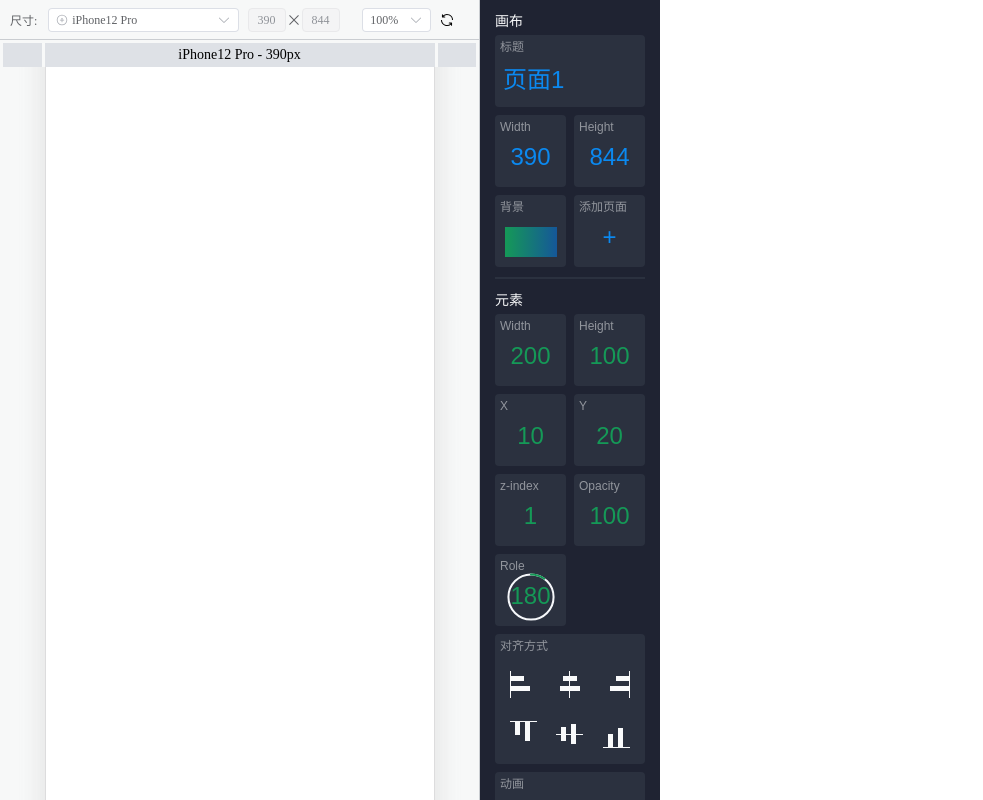
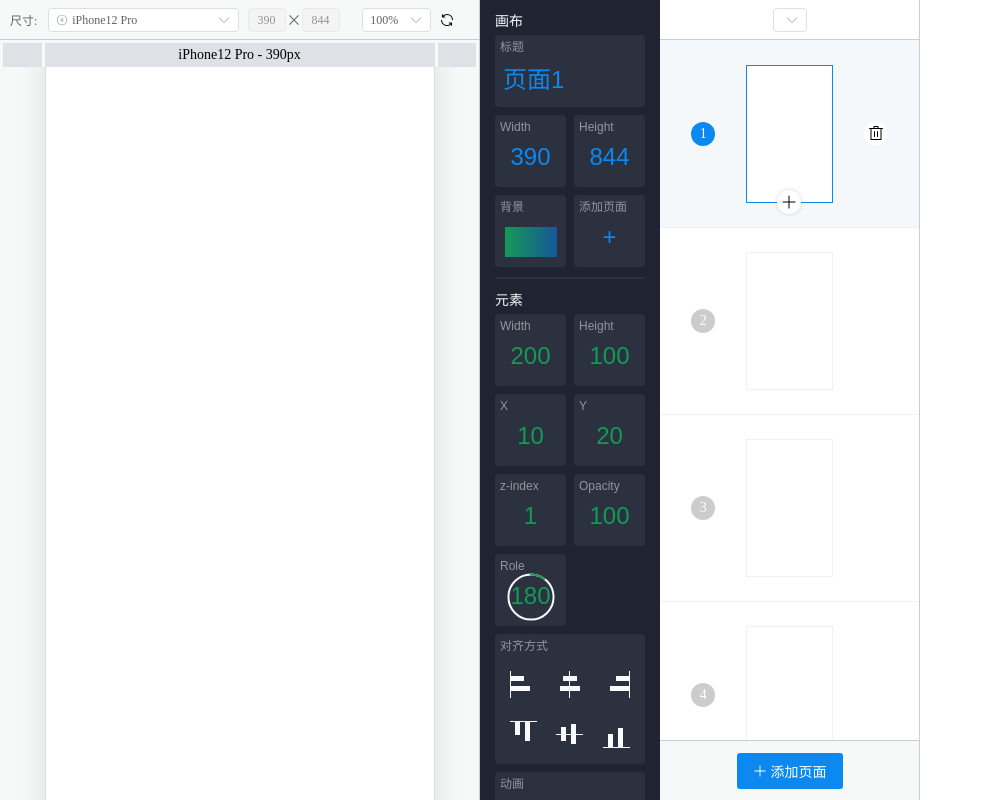
Before and after one commit to zxlin429/h5-auto, a Vue app: page / in a window 1280 px wide. Shown: the whole page, without its empty margins (0-983 px from the left). Built offline with nearby package versions, Linux system fonts and the light colour scheme.

Commit message:
[IMP]页面编辑器样式搭建

```diff
--- a/src/views/home/Home-view.vue
+++ b/src/views/home/Home-view.vue
@@ -2,7 +2,7 @@
  * @Author       : zxlin
  * @Date         : 2023-04-27 14:39:17
  * @LastEditors  : zxlin
- * @LastEditTime : 2023-04-28 22:07:53
+ * @LastEditTime : 2023-05-01 02:19:18
  * @FilePath     : /h5-auto/src/views/home/Home-view.vue
  * @Description  :
 -->
@@ -16,12 +16,17 @@
     <div class="element-tools">
       <element-tools></element-tools>
     </div>
+    <!-- 页面操作区 -->
+    <div class="page-tools">
+      <page-tools></page-tools>
+    </div>
   </div>
 </template>
 
 <script setup lang="ts">
 import DevTools from './components/dev-tools/dev-tools.vue';
 import ElementTools from './components/element-tools/element-tools.vue';
+import PageTools from './components/page-tools/page-tools.vue';
 </script>
 <style scoped>
 .home-view {
@@ -36,4 +41,7 @@ import ElementTools from './components/element-tools/element-tools.vue';
 .element-tools {
   width: 180px;
 }
+.page-tools {
+  width: 260px;
+}
 </style>
--- /dev/null
+++ b/src/views/home/components/page-tools/components/add-page/add-page.vue
@@ -0,0 +1,48 @@
+<!--
+ * @Author       : zxlin
+ * @Date         : 2023-05-01 02:25:54
+ * @LastEditors  : zxlin
+ * @LastEditTime : 2023-05-01 02:44:59
+ * @FilePath     : /h5-auto/src/views/home/components/page-tools/components/add-page/add-page.vue
+ * @Description  : add-page
+-->
+<template>
+  <div class="add-page">
+    <div class="add">
+      <el-icon><Plus /></el-icon>
+      <span>添加页面</span>
+    </div>
+  </div>
+</template>
+<script setup lang="ts">
+import { Plus } from '@element-plus/icons-vue';
+</script>
+<style scoped>
+.add-page {
+  height: 60px;
+  border-top: 1px solid rgb(202, 205, 209);
+  background: rgb(247, 248, 248);
+  display: flex;
+  justify-content: center;
+  align-items: center;
+}
+.add {
+  width: 106px;
+  height: 36px;
+  background: #0b89f0;
+  border-radius: 3px;
+  color: #fff;
+  display: flex;
+  justify-content: center;
+  align-items: center;
+  font-size: 14px;
+  cursor: pointer;
+  transition: 0.4s;
+}
+.add:hover {
+  background-color: #2c72ff;
+}
+.add > span {
+  margin-left: 4px;
+}
+</style>
--- /dev/null
+++ b/src/views/home/components/page-tools/components/page-list/components/page-main.vue
@@ -0,0 +1,138 @@
+<!--
+ * @Author       : zxlin
+ * @Date         : 2023-05-01 14:07:41
+ * @LastEditors  : zxlin
+ * @LastEditTime : 2023-05-01 14:48:35
+ * @FilePath     : /h5-auto/src/views/home/components/page-tools/components/page-list/components/page-main.vue
+ * @Description  : page-main
+-->
+<template>
+  <div class="page-main" :class="{ active: currentPage === pageInfo.id }">
+    <el-row>
+      <el-col :span="8">
+        <div class="serial-number">
+          <div>{{ pageInfo.index + 1 || 1 }}</div>
+        </div>
+      </el-col>
+      <el-col :span="8">
+        <div class="phone-main-min">
+          <div class="add-page">
+            <el-icon><Plus /></el-icon>
+          </div>
+        </div>
+      </el-col>
+      <el-col :span="8">
+        <div class="function">
+          <div class="delete-page">
+            <el-icon><Delete /></el-icon>
+          </div>
+        </div>
+      </el-col>
+    </el-row>
+  </div>
+</template>
+<script setup lang="ts">
+import { computed, ref } from 'vue';
+import { Delete, Plus } from '@element-plus/icons-vue';
+const props = defineProps({
+  pageInfo: {
+    type: Object,
+    // eslint-disable-next-line @typescript-eslint/no-empty-function
+    default: () => {},
+  },
+});
+const pageInfo = computed(() => {
+  return props.pageInfo;
+});
+
+const currentPage = ref('1');
+</script>
+
+<style scoped>
+.page-main {
+  width: 100%;
+  height: 100%;
+}
+.el-row {
+  height: 100%;
+}
+.el-col {
+  height: 100%;
+  display: flex;
+  align-items: center;
+  justify-content: center;
+}
+.serial-number > div {
+  display: flex;
+  align-items: center;
+  justify-content: center;
+  border-radius: 50%;
+  width: 24px;
+  height: 24px;
+  background-color: #ccc;
+  line-height: 24px;
+  font-size: 14px;
+  text-align: center;
+  color: #fff;
+}
+.phone-main-min {
+  width: 100%;
+  height: 138px;
+  border: 1px solid #eef2f8;
+  background: #fff;
+  position: relative;
+}
+.phone-main-min .add-page {
+  position: absolute;
+  bottom: 0;
+  left: 0;
+  right: 0;
+  margin: auto;
+  width: 24px;
+  height: 24px;
+  transform: translateY(50%);
+  font-size: 16px;
+  background-color: #fff;
+  border-radius: 50%;
+  color: #000;
+  box-shadow: 0 0 4px 0 rgba(0, 0, 0, 0.16);
+  display: flex;
+  justify-content: center;
+  align-items: center;
+  cursor: pointer;
+  display: none;
+}
+.phone-main-min .add-page:hover {
+  color: #0b89f0;
+}
+.function {
+  display: none;
+}
+.function .el-icon {
+  width: 23px;
+  height: 23px;
+  border-radius: 50%;
+  background: #fff;
+  cursor: pointer;
+}
+.page-main:hover,
+.active {
+  background-color: #f5f8fb;
+}
+.page-main:hover .serial-number > div,
+.active .serial-number > div {
+  background-color: #0b89f0;
+}
+.page-main:hover .phone-main-min,
+.active .phone-main-min {
+  border: 1px solid #0b89f0;
+}
+.page-main:hover .phone-main-min .add-page,
+.active .phone-main-min .add-page {
+  display: flex;
+}
+.page-main:hover .function,
+.active .function {
+  display: block;
+}
+</style>
--- /dev/null
+++ b/src/views/home/components/page-tools/components/page-list/page-list.vue
@@ -0,0 +1,49 @@
+<!--
+ * @Author       : zxlin
+ * @Date         : 2023-05-01 02:26:51
+ * @LastEditors  : zxlin
+ * @LastEditTime : 2023-05-01 14:51:57
+ * @FilePath     : /h5-auto/src/views/home/components/page-tools/components/page-list/page-list.vue
+ * @Description  : page-list
+-->
+<template>
+  <div class="page-list">
+    <div class="list-box" v-for="(page, index) in pageList" :key="page.id">
+      <page-main :pageInfo="{ ...page, index }"></page-main>
+    </div>
+  </div>
+</template>
+<script setup lang="ts">
+import { ref } from 'vue';
+import PageMain from './components/page-main.vue';
+const pageList = ref([
+  { id: '1' },
+  { id: '2' },
+  { id: '3' },
+  { id: '4' },
+  { id: '5' },
+  { id: '6' },
+  { id: '7' },
+  { id: '8' },
+  { id: '9' },
+  { id: '10' },
+  { id: '11' },
+]);
+</script>
+<style scoped>
+.page-list {
+  flex: 1;
+  max-height: calc(100vh - 100px);
+  overflow-x: hidden;
+  overflow-y: auto;
+}
+.list-box {
+  height: 187px;
+}
+.list-box + .list-box {
+  border-top: 1px solid #eef2f8;
+}
+.list-box:nth-last-child(1) {
+  border-bottom: 1px solid #eef2f8;
+}
+</style>
--- /dev/null
+++ b/src/views/home/components/page-tools/components/project-info/project-info.vue
@@ -0,0 +1,50 @@
+<!--
+ * @Author       : zxlin
+ * @Date         : 2023-05-01 02:45:54
+ * @LastEditors  : zxlin
+ * @LastEditTime : 2023-05-01 13:59:22
+ * @FilePath     : /h5-auto/src/views/home/components/page-tools/components/project-info/project-info.vue
+ * @Description  : project-info
+-->
+<template>
+  <div class="project-info">
+    <span>
+      <el-select v-model="currentProject" placeholder="Select" size="small">
+        <el-option
+          v-for="item in projectList"
+          :key="item.id"
+          :label="item.value"
+          :value="item.id"
+        />
+      </el-select>
+    </span>
+  </div>
+</template>
+<script setup lang="ts">
+import { ref } from 'vue';
+const currentProject = ref('1');
+const projectList = ref([{ id: '1', value: '项目一' }]);
+</script>
+<style scoped>
+.project-info {
+  height: 40px;
+  border-bottom: 1px solid rgb(202, 205, 209);
+  display: flex;
+  justify-content: center;
+  align-items: center;
+}
+.project-info > span {
+  font-size: 14px;
+  color: #333;
+}
+::v-deep .el-input__wrapper,
+::v-deep .el-select:hover:not(.el-select--disabled) .el-input__wrapper,
+::v-deep .el-select .el-input.is-focus .el-input__wrapper,
+::v-deep .el-select .el-input.is-focus .el-input__wrapper,
+::v-deep .el-select .el-input__wrapper.is-focus {
+  box-shadow: none !important;
+}
+::v-deep .el-input__inner {
+  text-align: center;
+}
+</style>
--- /dev/null
+++ b/src/views/home/components/page-tools/page-tools.vue
@@ -0,0 +1,28 @@
+<!--
+ * @Author       : zxlin
+ * @Date         : 2023-05-01 02:17:26
+ * @LastEditors  : zxlin
+ * @LastEditTime : 2023-05-01 02:46:46
+ * @FilePath     : /h5-auto/src/views/home/components/page-tools/page-tools.vue
+ * @Description  : 页面操作区
+-->
+<template>
+  <div class="page-tools-control control no-select">
+    <project-info></project-info>
+    <page-list></page-list>
+    <add-page></add-page>
+  </div>
+</template>
+<script setup lang="ts">
+import ProjectInfo from './components/project-info/project-info.vue';
+import PageList from './components/page-list/page-list.vue';
+import AddPage from './components/add-page/add-page.vue';
+</script>
+<style scoped>
+.page-tools-control {
+  overflow-y: auto;
+  border-right: 1px solid rgb(202, 205, 209);
+  display: flex;
+  flex-direction: column;
+}
+</style>
```
